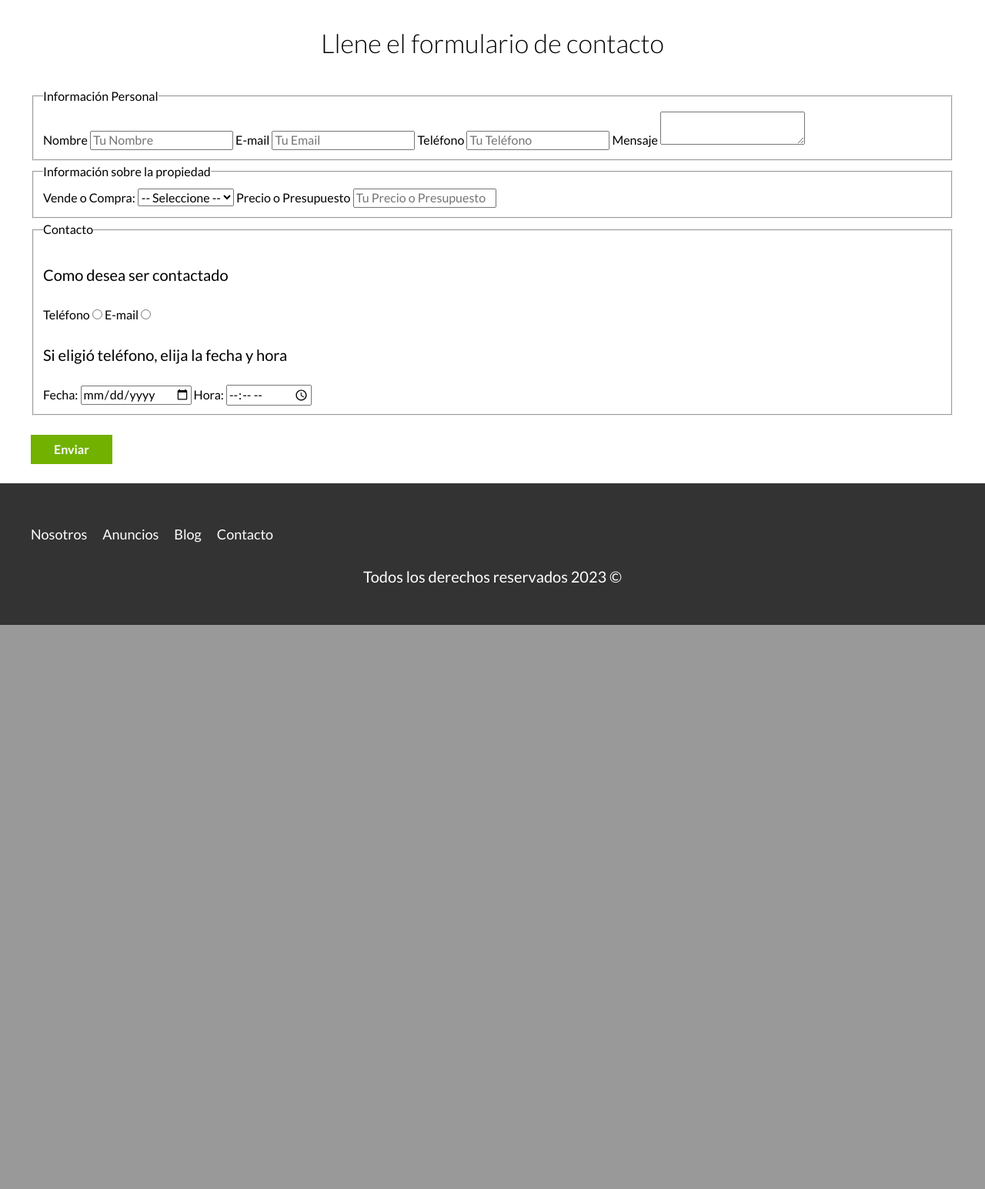
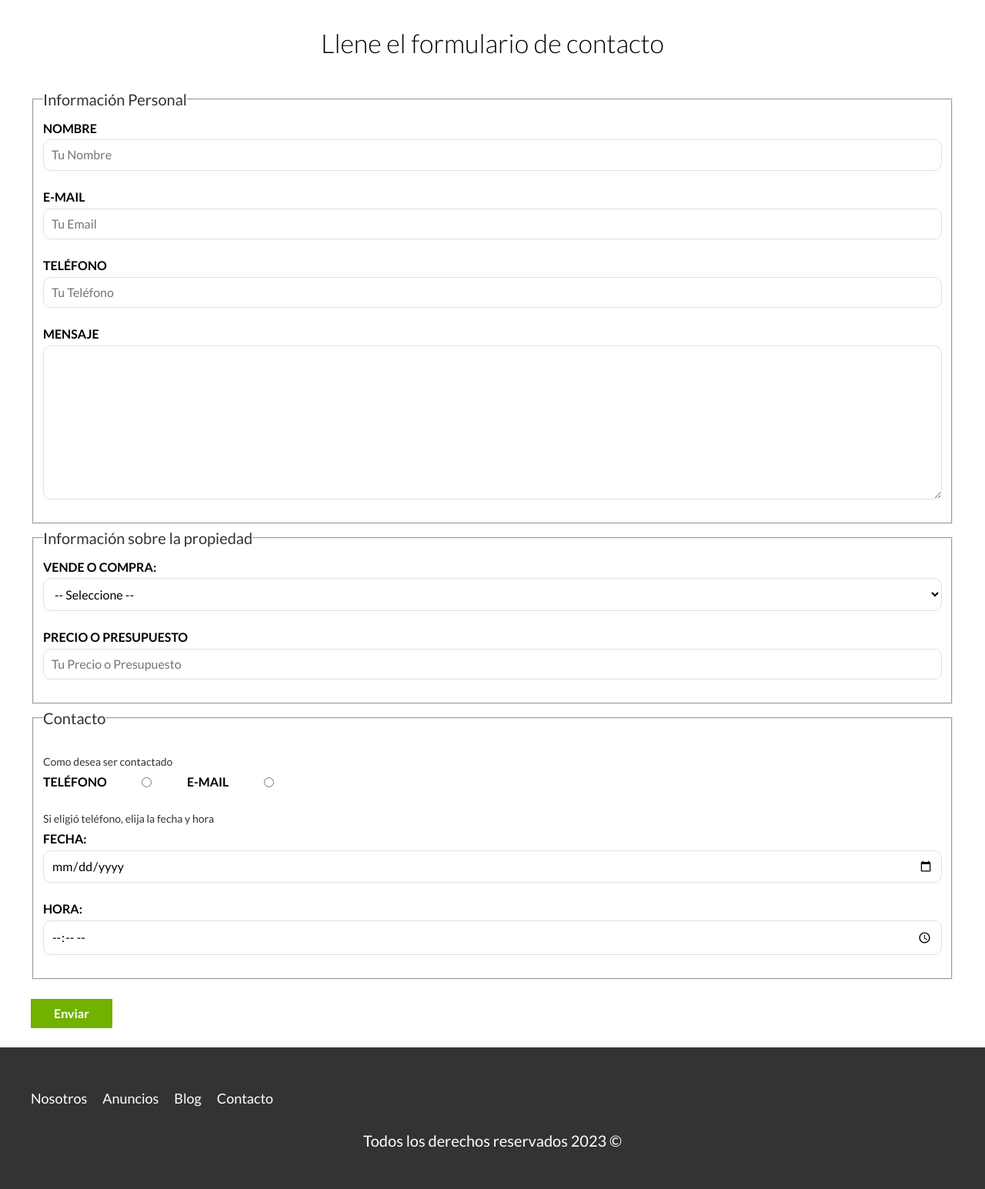
Before and after one commit to ElisPerez/real_state_docker_lamp, a PHP site: page /contacto.html in a window 1280 px wide. Shown: the part 1138-2683 px from the top of the page at 77% size. Before the commit the page ends 1950 px from the top, so only its background shows below. Run offline with PHP 8.4, Linux system fonts and the light colour scheme; style sheets or scripts are compiled from the project's sources; some libraries are stand-ins or nearby versions.

Commit message:
formulario contacto

```diff
--- a/www/src/scss/app.scss
+++ b/www/src/scss/app.scss
@@ -14,6 +14,7 @@
 @import "layout/contactar";
 @import "layout/inferior";
 @import "layout/testimoniales";
+@import "layout/formularios";
 
 // Páginas Internas
 @import "internas/nosotros";
--- /dev/null
+++ b/www/src/scss/layout/_formularios.scss
@@ -0,0 +1,46 @@
+.formulario {
+  p {
+    font-size: 1.4rem;
+    color: $grisOscuro;
+    margin: 2rem 0 0 0;
+  }
+
+  legend {
+    font-size: 2rem;
+    color: $grisOscuro;
+  }
+
+  label {
+    font-weight: $bold;
+    text-transform: uppercase;
+    display: block;
+  }
+
+  input:not([type="submit"]),
+  textarea,
+  select {
+    padding: 1rem;
+    display: block;
+    width: 100%;
+    background-color: $blanco;
+    border: 1px solid $gris;
+    border-radius: 1rem;
+    margin-bottom: 2rem;
+  }
+
+  textarea {
+    height: 20rem;
+  }
+
+  .forma-contacto {
+    max-width: 30rem;
+    display: flex;
+    justify-content: space-between;
+    align-items: center;
+  }
+
+  input[type="radio"] {
+    margin: 0;
+    width: auto;
+  }
+}
```
